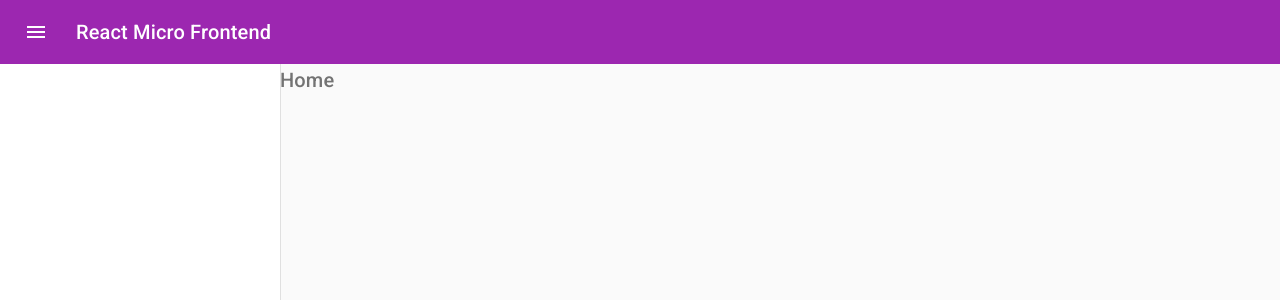
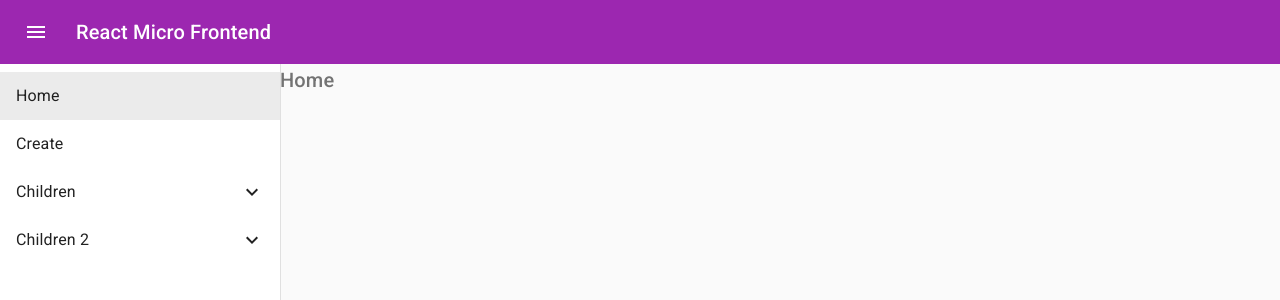
Before and after one commit to diegoavieira/react-micro-frontend, a React (Create React App) app: page / in a window 1280 px wide. Shown: the top 300 px of the page. Built offline with nearby package versions, Linux system fonts and the light colour scheme; the HTML template or start-up script is replaced by a standard one.

Commit message:
build: configuration

```diff
--- a/src/App.js
+++ b/src/App.js
@@ -7,6 +7,7 @@ import Layout from './components/Layout';
 const theme = createTheme({
   palette: {
     primary: purple
+    // type: 'dark'
   }
 });
 
--- a/src/components/Layout.js
+++ b/src/components/Layout.js
@@ -37,7 +37,32 @@ const useStyles = makeStyles((theme) => ({
 
 const sidenavItems = [
   {
-    name: 'Test'
+    name: 'Home',
+    path: '/'
+  },
+  {
+    name: 'Create',
+    path: '/create'
+  },
+  {
+    name: 'Children',
+    path: '/children',
+    children: [
+      {
+        name: 'Child',
+        path: '/child'
+      }
+    ]
+  },
+  {
+    name: 'Children 2',
+    path: '/children2',
+    children: [
+      {
+        name: 'Child 2',
+        path: '/child2'
+      }
+    ]
   }
 ];
 
--- a/src/components/Sidenav.js
+++ b/src/components/Sidenav.js
@@ -1,5 +1,6 @@
 import React, { useState, useEffect } from 'react';
-import { makeStyles, Drawer } from '@material-ui/core';
+import { makeStyles, Drawer, List } from '@material-ui/core';
+import SidenavItem from './SidenavItem';
 
 const useStyles = makeStyles((theme) => ({
   drawer: {
@@ -23,8 +24,6 @@ const Sidenav = (props) => {
     setDrawerVariant(isMobile ? 'temporary' : 'persistent');
   });
 
-  console.log(items);
-
   return (
     <nav>
       <Drawer
@@ -33,7 +32,13 @@ const Sidenav = (props) => {
         open={drawerOpen}
         onClose={toogleDrawer}
         classes={{ paper: classes.drawerPaper }}
-      />
+      >
+        <List>
+          {items.map((item) => (
+            <SidenavItem key={item.name} item={item} />
+          ))}
+        </List>
+      </Drawer>
     </nav>
   );
 };
--- /dev/null
+++ b/src/components/SidenavItem.js
@@ -0,0 +1,54 @@
+import React, { useState } from 'react';
+import { makeStyles, ListItem, ListItemText, Collapse, List } from '@material-ui/core';
+import { useHistory, useLocation } from 'react-router-dom';
+import ExpandLessIcon from '@material-ui/icons/ExpandLess';
+import ExpandMoreIcon from '@material-ui/icons/ExpandMore';
+
+const useStyles = makeStyles((theme) => ({
+  itemChild: {
+    paddingLeft: theme.spacing(2)
+  }
+}));
+
+const SidenavItem = ({ item, child }) => {
+  const classes = useStyles();
+  const history = useHistory();
+  const location = useLocation();
+  const [openChild, setOpenChild] = useState(false);
+
+  const isChildItem = (children) => children && children.length;
+
+  const onClickItem = ({ children, path }) => {
+    if (isChildItem(children)) {
+      setOpenChild(!openChild);
+    } else {
+      history.push(path);
+    }
+  };
+
+  const expandIconChild = ({ children }) =>
+    isChildItem(children) && (openChild ? <ExpandLessIcon /> : <ExpandMoreIcon />);
+
+  const collapseList = ({ children }) =>
+    isChildItem(children) && (
+      <Collapse in={openChild} timeout="auto" unmountOnExit>
+        <List disablePadding>
+          {children.map((childItem) => (
+            <SidenavItem child key={childItem.name} item={childItem} />
+          ))}
+        </List>
+      </Collapse>
+    );
+
+  return (
+    <>
+      <ListItem button onClick={() => onClickItem(item)} selected={location.pathname === item.path}>
+        <ListItemText primary={item.name} className={child && classes.itemChild} />
+        {expandIconChild(item)}
+      </ListItem>
+      {collapseList(item)}
+    </>
+  );
+};
+
+export default SidenavItem;
--- a/src/components/TopToolbar.js
+++ b/src/components/TopToolbar.js
@@ -13,6 +13,7 @@ const useStyles = makeStyles((theme) => ({
 
 const TopToolbar = ({ toogleDrawer }) => {
   const classes = useStyles();
+
   return (
     <AppBar position="static">
       <Toolbar>
```
